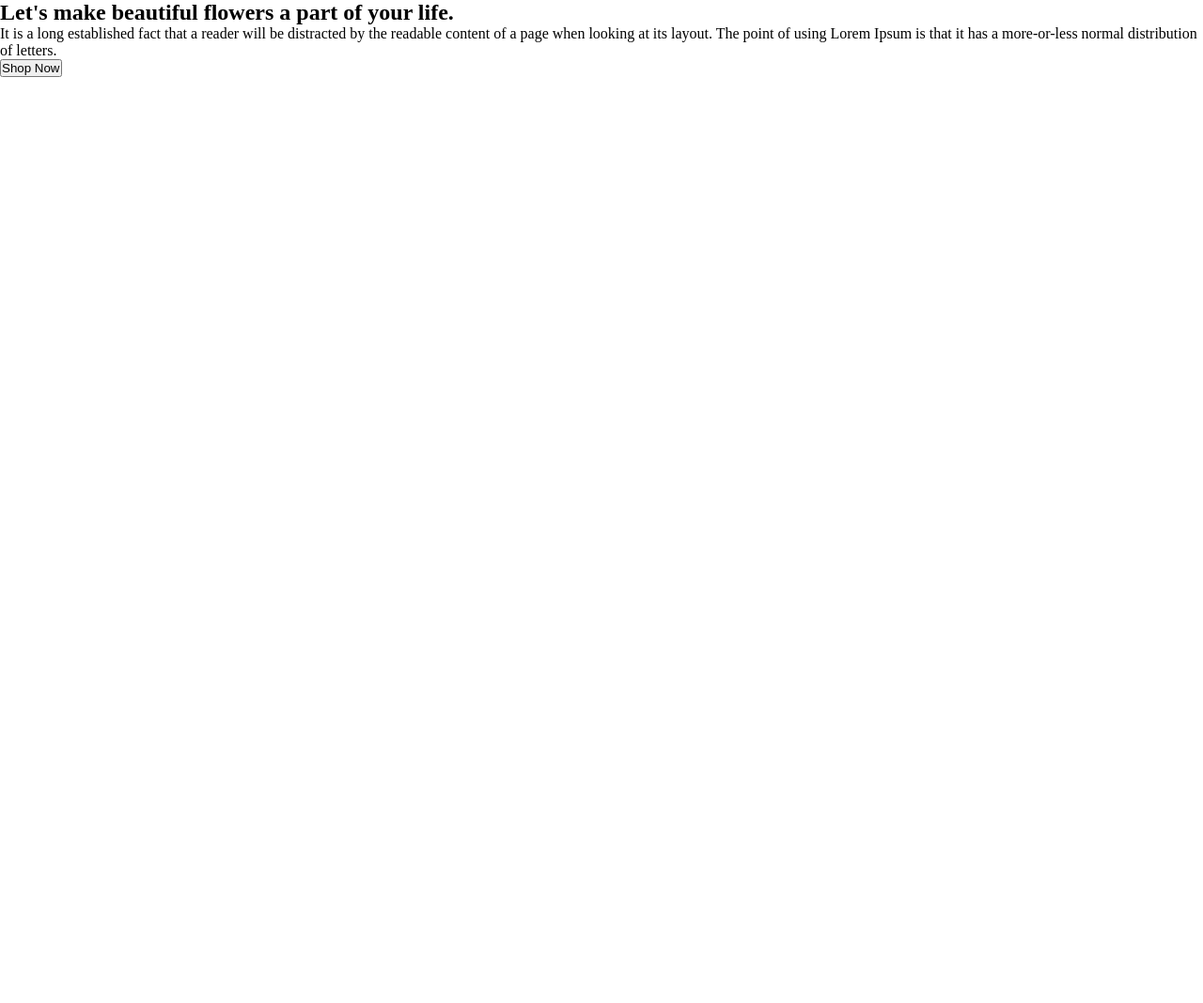
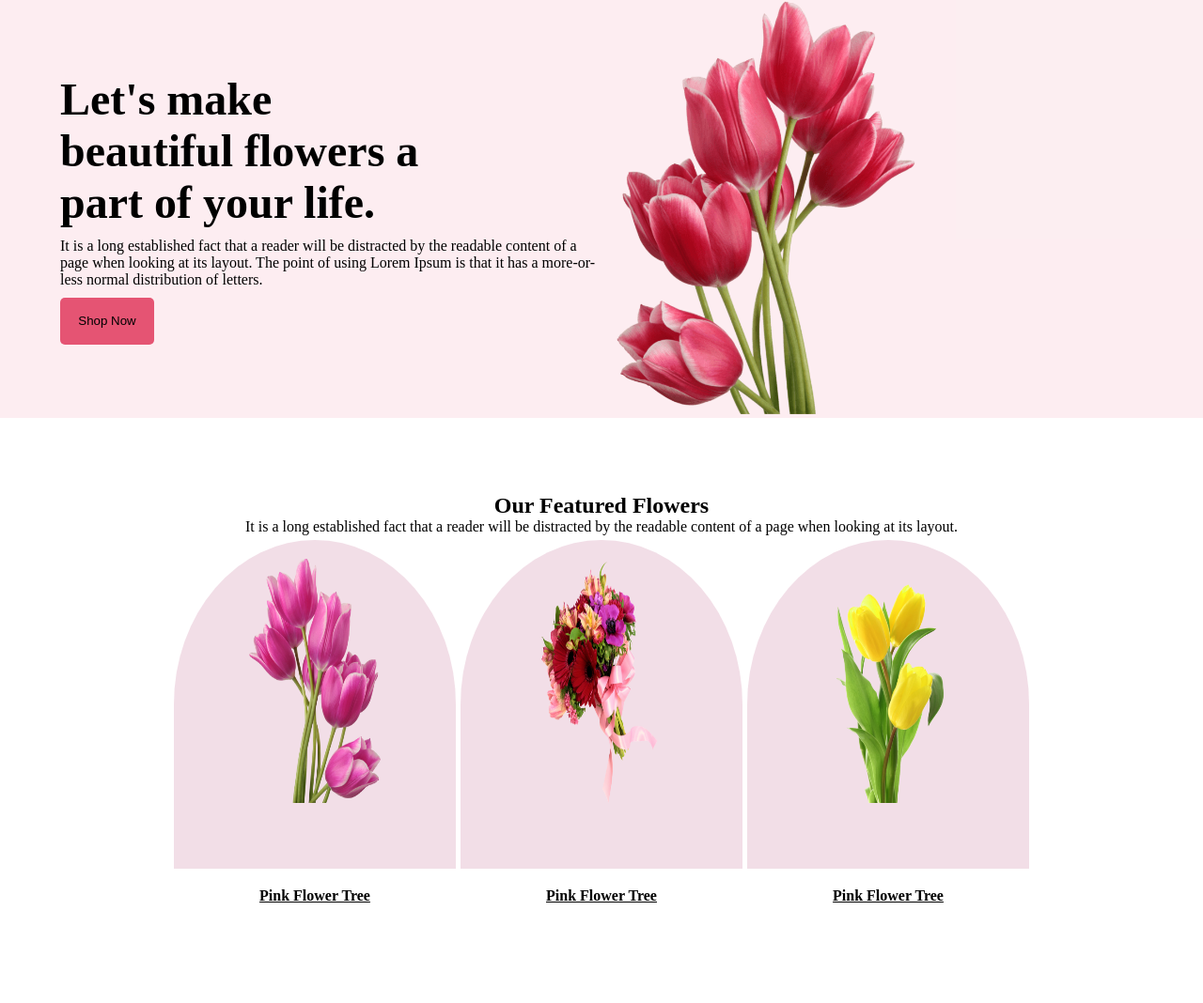
Before and after one commit to Rayhanajuayria/Flower-shop-assignment-01, a plain HTML site: page index.html in a window 1280 px wide. Shown: the whole page at 94% size. Before the commit the page ends 800 px from the top, so only its background shows below. Drawn offline with Linux system fonts and the light colour scheme.

Commit message:
added features container

```diff
--- a/Css/style.css
+++ b/Css/style.css
@@ -1,43 +1,89 @@
 *{
     margin:0;
-    padding: 0;
-
+    padding: 0 ;
+    box-sizing: border-box;
 }
-.box-main {
-    width: 100%;
-    height: 600px;
+.bg_background{
     background: rgba(229, 84, 115, 0.10);
-
 }
-.container {
-
-    width: 708px;
-
-
+.banner_container{
+    display: flex;
+    justify-content: center;
+    align-items: center;
+}
+.parent_container{
+    display: flex;
+    justify-content: center;
+    align-items: center;
+}
+.banner {
+    width:45%
 
 
 }
-.heading{
-    color: #272727;
- font-family: Lato;
- font-size: 70px;
- font-style:initial;
- font-weight: 500;
- padding: 100px;
+.banner img {
+    width: 350px;
+
 }
-.style-p{
+.banner h1 {
+    font-size:48px;
+    font-weight: 800;
+}
+.banner p {
+    font-size: 16px;
+    margin-top: 10px;
+}
+.btn_hero {
+    width:100px ;
+    height: 50px;
+    background: #E55473;
+    border: none;
+    border-radius: 5px;
+    margin-top: 10px;
+}
+   /* features css design */
+.features_container {
     display: flex;
-    width: 634px;
     flex-direction: column;
-    padding-bottom: 100px;
+    justify-content: center;
+    align-items: center;
+    padding: 80px;
+}
+.feature_contain {
+    text-align: center;
 
- }
- .button{
-    display: inline-flex;
-    padding: 20px 43px;
-    align-items: flex-start;
-    gap: 10px;
-    border-radius: 8px;
-    background: #E55473;
+}
+.Flower_container{
+       display: flex;
+       justify-content: center;
+       align-items: center;
+       margin: 5px;
+       gap: 5px;
 
- }
+}
+#bg_back_1 {
+
+    background: rgba(167, 33, 98, 0.15);
+    height: 350px;
+    width: 300px;
+}
+.flower_box {
+    width:30%;
+    border-top-left-radius: 50%;
+    border-top-right-radius: 50%;
+
+}
+.flower_box img {
+    width:180px;
+    height:300px;
+    display: block;
+    margin: auto;
+    padding: 20px;
+}
+.Flower_parent a {
+    display: block;
+    text-align: center;
+    font-weight: bold;
+    color: black;
+    padding: 20px;
+}
--- a/index.html
+++ b/index.html
@@ -7,21 +7,52 @@
     <link rel="stylesheet" href="Css/style.css">
 </head>
 <body>
-   <header>
+    <!-- Start banner  design-->
+   <header class="bg_background">
     <section class="banner_container">
         <div class="parent_container">
             <div class="banner">
-                <h1>Let's make beautiful flowers a part of your life.</h1>
+                <h1>Let's make <br>beautiful flowers a <br> part of your life.</h1>
                 <p>It is a long established fact that a reader will be distracted by the readable content of a page when looking at its layout. The point of using Lorem Ipsum is that it has a more-or-less normal distribution of letters.</p>
                 <button class="btn_hero">Shop Now</button>
             </div>
             <div class="banner">
-
+             <img src="images/Flower Asset/pngwing 10.png" alt="">
             </div>
         </div>
 
     </section>
    </header>
-
+<!-- End banner  design-->
+<!-- our features flower design -->
+<main>
+    <section class="features_container">
+        <div class="feature_contain">
+            <h1>Our Featured Flowers</h1>
+            <p>It is a long established fact that a reader will be distracted by the readable content of a page when looking at its layout.</p>
+        </div>
+        <div>
+            <div class="Flower_container">
+            <div class="Flower_parent">
+             <div id="bg_back_1" class="flower_box">
+                <img src="images/Flower Asset/pngwing 6.png" alt="">
+             </div>
+             <a href="#">Pink Flower Tree</a>
+            </div>
+            <div class="Flower_parent">
+                <div id="bg_back_1" class="flower_box">
+                   <img src="images/Flower Asset/pngwing 5.png" alt="">
+                </div>
+                <a href="#">Pink Flower Tree</a>
+               </div>
+               <div class="Flower_parent">
+                <div id="bg_back_1" class="flower_box">
+                   <img src="images/Flower Asset/pngwing 7.png" alt="">
+                </div>
+                <a href="#">Pink Flower Tree</a>
+               </div>
+        </div>
+    </section>
+</main>
 </body>
 </html>
```
